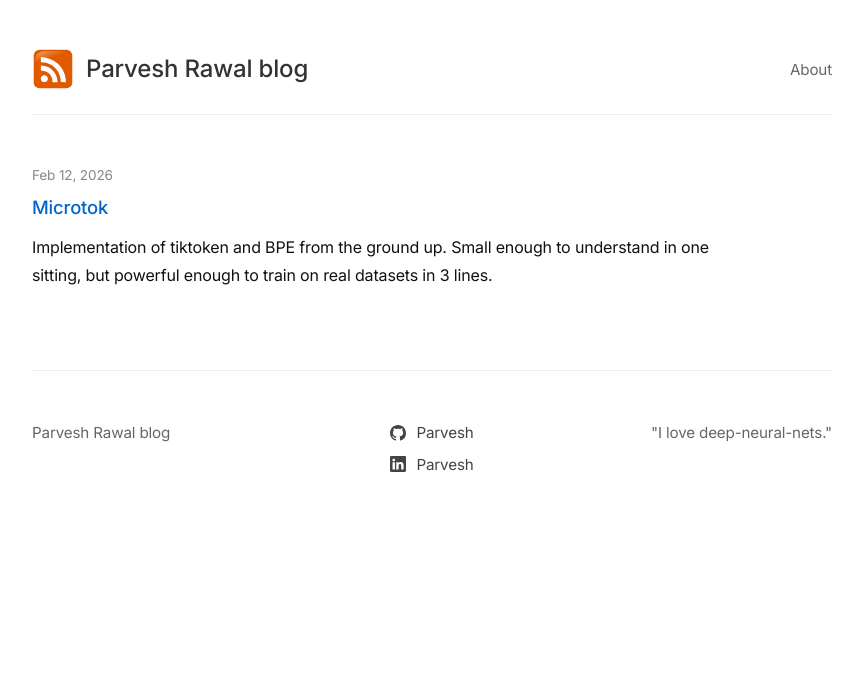
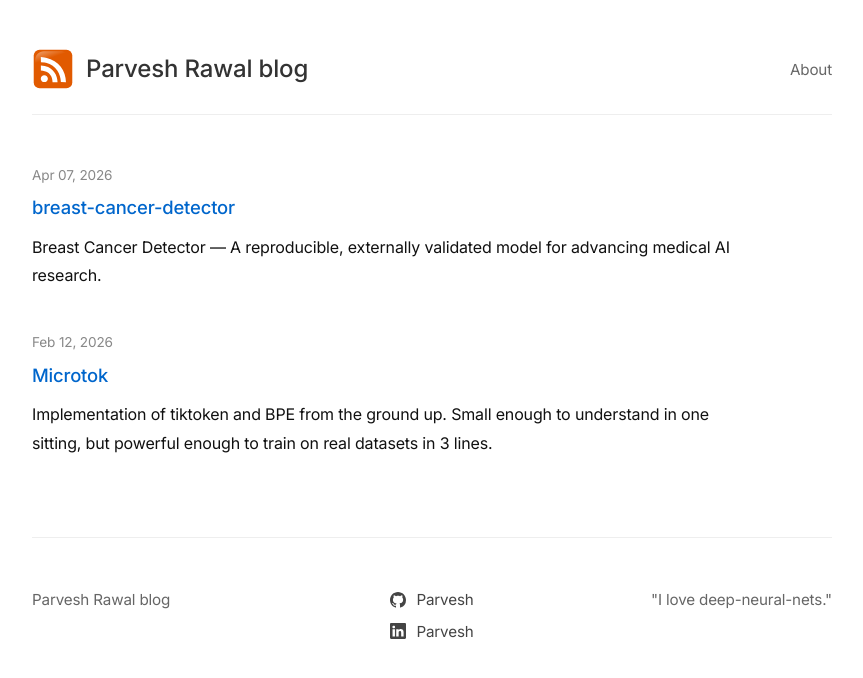
Before and after one commit to Parveshiiii/Parveshiiii.github.io, a Jekyll site: the page built from index.html, in a window 1280 px wide. Shown: the top 678 px of the page, without its empty margins (208-1071 px from the left). Built offline with Jekyll 4.4.1, drawn with Linux system fonts in a browser that asks for light colours; some of the changed lines change nothing that is shown.

Commit message:
new blog

````diff
--- /dev/null
+++ b/_blogs/breast-cancer-detector.markdown
@@ -0,0 +1,120 @@
+---
+layout: post
+title: "breast-cancer-detector"
+date: 2026-04-07
+snippet: "Breast Cancer Detector — A reproducible, externally validated model for advancing medical AI research."
+---
+
+Globally, breast cancer causes around 670k deaths each year, making it one of the leading causes of cancer mortality among women. While governments and research institutions are taking steps to reduce these deaths, there is a gap in AI application. Neural networks have proven effective for medical predictions and can suggest treatments, but current research on neural networks lacks focus on medical applications to improve human lives.
+
+Models like [hugging-science](https://huggingface.co/hugging-science/sample-breast-cancer-classification) have been created to bridge this gap, but many are not well documented, tested, or are just hobby projects. This is why we introduce [breast-cancer-detector](https://huggingface.co/Parveshiiii/breast-cancer-detector)—a model trained carefully for optimal performance and great generalization. It was tested on an external dataset where it achieved a score of 96%.
+
+**Get the Model:** [breast-cancer-detector on Hugging Face](https://huggingface.co/Parveshiiii/breast-cancer-detector)
+
+---
+## Statistics
+
+<p align="center">
+  <img
+    src="{{ site.baseurl }}/assets/images/graph.png"
+    alt="Stats"
+    width="90%"
+    style="border-radius:15px; box-shadow: 0 4px 20px rgba(0,0,0,0.1);"
+  />
+</p>
+
+---
+
+# About Model
+
+This is a ViT (Vision Transformer) based model with around 86M parameters and a patch size of 16×16 ([ref](https://arxiv.org/pdf/2010.11929)). Image size is set to 224px. You can find the base model [here](https://huggingface.co/google/vit-base-patch16-224-in21k). The base model was just a feature extractor, and we converted it into a classifier by replacing the final pooling layer with a classification layer with 3 weights and 3 biases with a dimension of 768. This is the only change made to the architecture; everything else is the magic of data augmentation and training approach.
+
+The three labels added were:
+
+- **0: benign** — Non-cancerous findings
+- **1: malignant** — Suspicious or cancerous findings
+- **2: normal** — No visible abnormalities
+
+---
+
+# Training
+
+The model was trained for 12 epochs on [Breast-Cancer-Ultrasound-Images-Dataset](https://huggingface.co/datasets/gymprathap/Breast-Cancer-Ultrasound-Images-Dataset), which contains only 1,500 samples but still gave us an impressive model. The loss in the 12th epoch was only 0.027 with an accuracy of 94% on the training set. To avoid overfitting, we added an extra 20% augmented data with noise, blur, and JPEG-like compression. This led the model to converge around 10-11 epochs without saturating early. We increased weight decay to 10% to prevent memorizing training data. The learning rate scheduler used was cosine, which gradually decreases the LR during training to stabilize the model. Despite the low LR of `5e-5`, the training was done on an NVIDIA L4 with a batch size of 64.
+
+You can find some extra info about training on the HF model [card](https://huggingface.co/Parveshiiii/breast-cancer-detector)
+
+# Benchmarks and Evaluation
+
+This model already demonstrates strong state-of-the-art performance in detection, which is why we decided to test it on an external dataset to validate its generalization.
+
+We tested the model on the [breastcanc-ultrasound-class](https://huggingface.co/datasets/as-cle-bert/breastcanc-ultrasound-class) dataset which is an external dataset containing 647 breast ultrasound images with only two classes (benign and malignant). Since this dataset doesn't have a "normal" class like ours, we just mapped our model's predictions accordingly where "benign" stays benign and "malignant" stays malignant. The "normal" predictions we got were only 3 out of 647 (0.46%) which is pretty cool because it shows the model understands that when it's seeing actual lesions, it's not gonna classify them as normal.
+
+Out of the 647 images we tested, 644 had meaningful predictions (excluding the "normal" ones) and the results were pretty solid. We achieved an accuracy of **96.12%** on this external dataset which is even better than our internal validation accuracy of 94.46% — this tells us the model is actually generalizing well and not overfitting to the training data.
+
+The precision for malignant cases was **94.26%** which means when we predict cancer, we're usually right about it. The recall or sensitivity was **93.81%** which means we're catching most of the actual malignant cases that are there. The F1-score came out to **94.03%** which is a good balance between precision and recall.
+
+For benign cases, we had even better performance with a precision of **97.01%** and recall of **97.24%**. This is the kind of performance we want because both false positives and false negatives are risky in medical imaging — false negatives could miss cancer and false positives could cause unnecessary procedures.
+
+```json
+{
+  "classification_report": [
+    {
+      "class": "benign",
+      "precision": 0.9701,
+      "recall": 0.9724,
+      "f1_score": 0.9712,
+      "support": 434
+    },
+    {
+      "class": "malignant",
+      "precision": 0.9426,
+      "recall": 0.9381,
+      "f1_score": 0.9403,
+      "support": 210
+    },
+    {
+      "class": "accuracy",
+      "precision": null,
+      "recall": null,
+      "f1_score": 0.9612,
+      "support": 644
+    }
+  ]
+}
+```
+
+This external validation really shows that our approach of using data augmentation with noise, blur, and JPEG compression worked because the model learned robust features that transfer well to completely new data it's never seen before.
+
+---
+
+# How to Use
+
+Using the model is pretty straightforward. We hosted it on Hugging Face so you can use it directly via the transformers library. Just load the model as an image classification pipeline and pass your ultrasound image:
+
+```python
+from transformers import pipeline
+
+classifier = pipeline("image-classification", model="Parveshiiii/breast-cancer-detector")
+
+# Pass the path/url to your ultrasound image
+result = classifier("path/to/your/ultrasound/image.png")
+print(result)
+```
+
+The model will return predictions with confidence scores for all three classes. The output will look something like this:
+
+```json
+[
+  {"label": "benign", "score": 0.95},
+  {"label": "malignant", "score": 0.04},
+  {"label": "normal", "score": 0.01}
+]
+```
+
+Make sure you're passing clean ultrasound images without any text overlays, annotations, or other artifacts — the model was trained on clean images so it performs best on those. You can also use it with `.jpg` or `.jpeg` files, not just PNG.
+
+If you want to integrate it into a web app, you can use [Gradio](https://gradio.app/) or [Streamlit](https://streamlit.io/) for quick prototyping.
+
+---
+
+One of the checkpoints from this project has been donated to [Hugging Face Science](https://huggingface.co/hugging-science) to support open medical AI research. You can find it [here](https://huggingface.co/hugging-science/breast-cancer-detector-2).
--- a/_blogs/microtok.markdown
+++ b/_blogs/microtok.markdown
@@ -74,6 +74,7 @@ These are your heavy lifters. This is where you initialize the tokenizer with yo
 ---
 
 ### Combined Usage Example
+
 Here is the most basic way to get a customized tokenizer up and running. In this example, we’re training a 64k vocab BPE tokenizer on FineWeb-Edu:
 
 ```python
````
Also changed, not shown: 7 other files.
